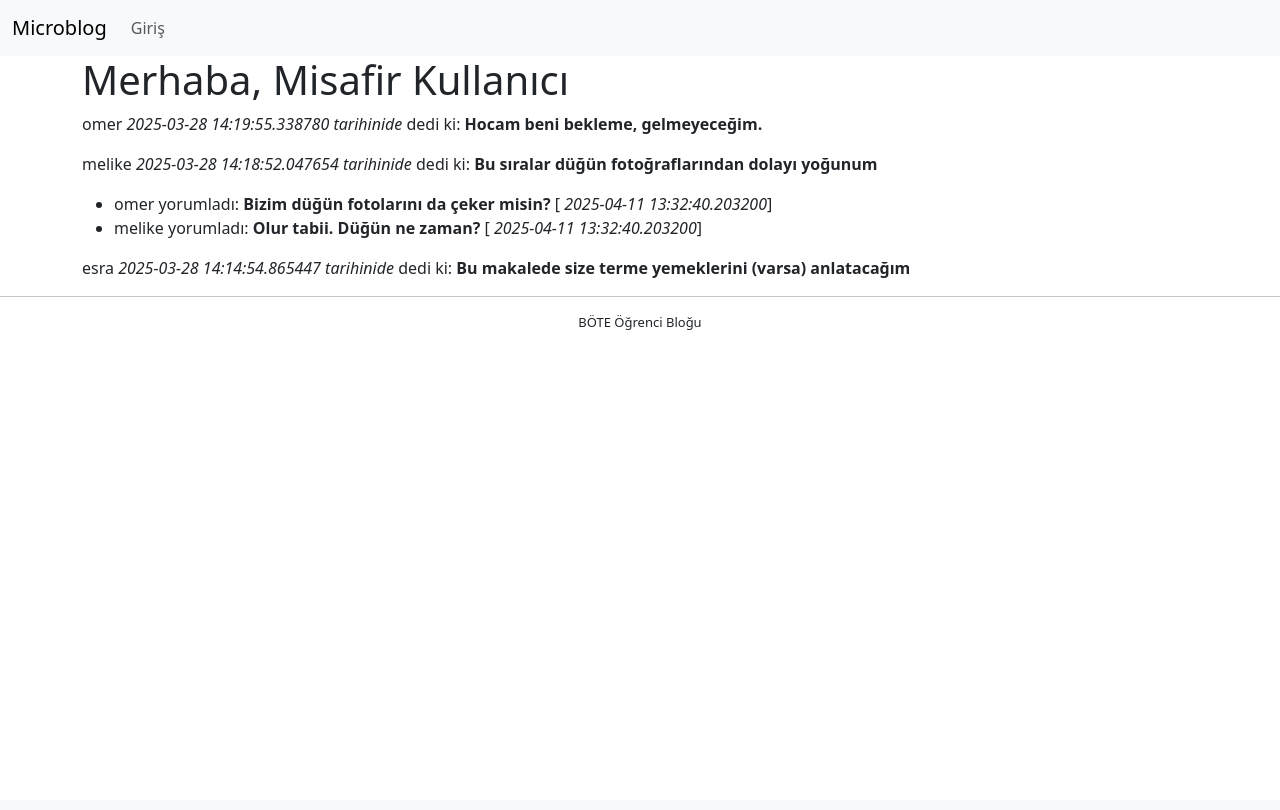
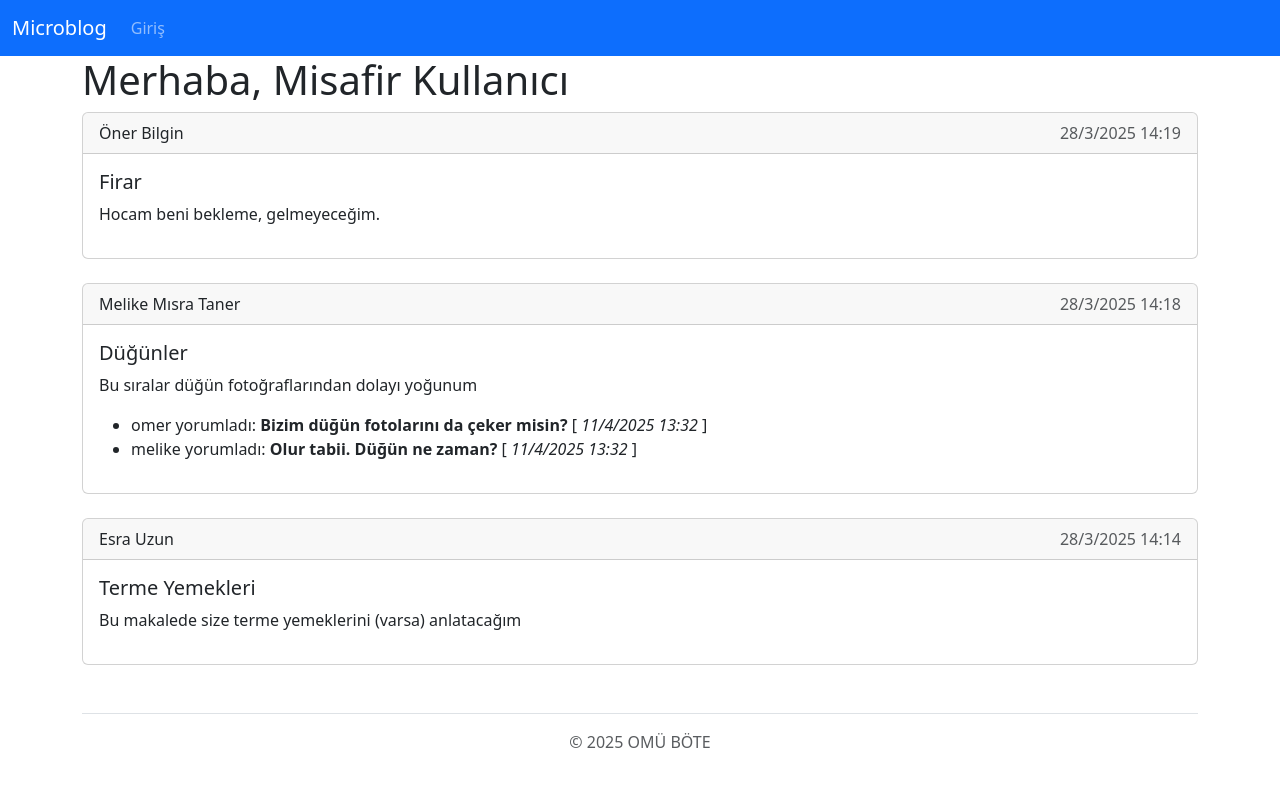
Before and after one commit to mustafa-baser/flask-ders, a Flask app: page / in a window 1280 px wide. Before the commit the page ends 330 px from the top, so only its background shows below. Run offline with Flask 3, Linux system fonts and the light colour scheme; some libraries are stand-ins or nearby versions.

Commit message:
bootstrap posts

```diff
--- a/app/templates/base.html
+++ b/app/templates/base.html
@@ -36,7 +36,7 @@
         {% endwith %}
 
 
-        <nav class="navbar bg-primary navbar-expand-lg bg-body-tertiary" data-bs-theme="blue">
+        <nav class="navbar bg-primary navbar-dark navbar-expand-lg" data-bs-theme="blue">
           <div class="container-fluid">
             <a class="navbar-brand" href="{{url_for('index.index')}}">Microblog</a>
             <button class="navbar-toggler" type="button" data-bs-toggle="collapse" data-bs-target="#navbarNavAltMarkup" aria-controls="navbarNavAltMarkup" aria-expanded="false" aria-label="Toggle navigation">
@@ -46,9 +46,9 @@
               <div class="navbar-nav">
 
                 {% if current_user.is_authenticated %}
-                    <a class="nav-link" href="{{url_for('auth.logout')}}">Çıkış</a>
+                    <a class="nav-link {% if request.url_rule.endpoint=='auth.logout'%}active{% endif %}" href="{{url_for('auth.logout')}}">Çıkış</a>
                 {% else %}
-                    <a class="nav-link" href="{{url_for('auth.login')}}">Giriş</a>
+                    <a class="nav-link {% if request.url_rule.endpoint=='auth.login'%}active{% endif %}" href="{{url_for('auth.login')}}">Giriş</a>
                 {% endif %}
              </div>
 
@@ -67,14 +67,27 @@
         <div class="container">
         {% block icerik %}{% endblock %}
         </div>
-    <hr>
-    <font size="-1"><center>BÖTE Öğrenci Bloğu</center></font>
+
+
+<div class="container">
+  <footer class="py-3 my-4 border-top">
+    </ul>
+    <p class="text-center text-body-secondary">&copy; 2025 OMÜ BÖTE</p>
+  </footer>
+</div>
+
+
+
+
+
     {{ bootstrap.load_js() }}
 
     <script>
       const toastLiveExample = document.getElementById('liveToast');
-      const toastBootstrap = bootstrap.Toast.getOrCreateInstance(toastLiveExample);
-      toastBootstrap.show();
+      if (toastLiveExample) {
+        const toastBootstrap = bootstrap.Toast.getOrCreateInstance(toastLiveExample);
+        toastBootstrap.show();
+      }
     </script>
 
     </body>
--- a/app/templates/index.html
+++ b/app/templates/index.html
@@ -1,3 +1,4 @@
+{% from 'macros.html' import tarih %}
 {% extends "base.html" %}
 
 {% block icerik %}
@@ -10,13 +11,28 @@
     </h1>
 
     {% for post in posts %}
-    <div>
-        <p>{{ post.author.username }} <i>{{post.timestamp}} tarihinide </i>dedi ki: <b>{{ post.body }}</b></p>
-        <ul>
-        {% for comment in post.comments %}
-          <li> {{ comment.author.username }} yorumladı: <b>{{ comment.body }}</b> [ <i>{{comment.timestamp}}</i>] </li>
+
+
+        <div class="card">
+          <div class="card-header  d-flex">
+            {{post.author.name}} {{post.author.lastname}}  <span class="ms-auto text-muted">{{tarih(post.timestamp)}}</span>
+          </div>
+          <div class="card-body">
+            <h5 class="card-title">{{post.title}}</h5>
+            <p class="card-text">{{post.body}}</p>
+            <ul>
+                    {% for comment in post.comments %}
+          <li> {{ comment.author.username }} yorumladı: <b>{{ comment.body }}</b> [ <i>{{tarih(comment.timestamp)}}</i>] </li>
         {% endfor %}
-        </ul>
-    </div>
+            </ul>
+
+          </div>
+        </div>
+
+    <br>
+
+
+
+
     {% endfor %}
 {% endblock %}
--- /dev/null
+++ b/app/templates/macros.html
@@ -0,0 +1,3 @@
+{% macro tarih(date) %}
+    {{date.day}}/{{date.month}}/{{date.year}} {{date.hour}}:{{date.minute}}
+{% endmacro %}
```
